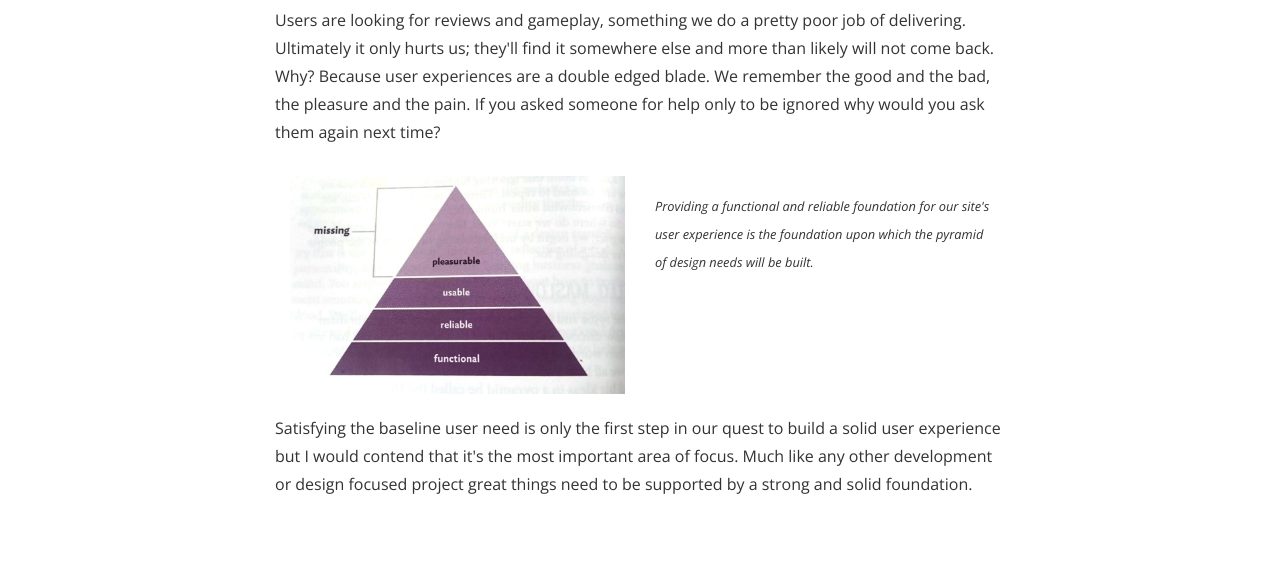
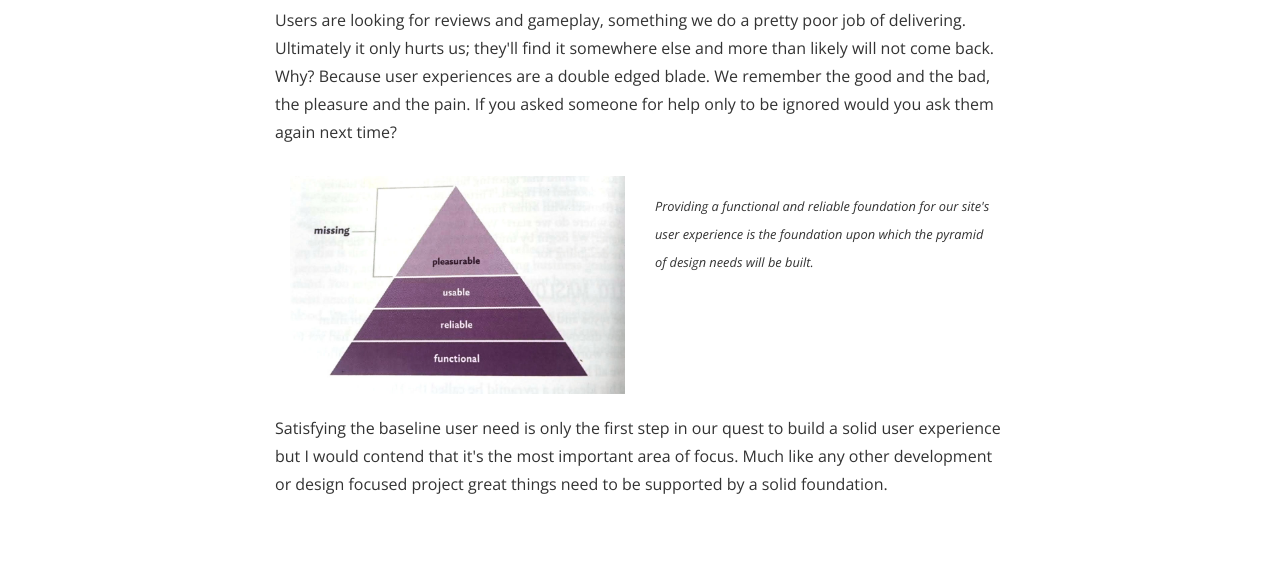
Before and after one commit to pdcdesign/pdcdesign, a Jekyll site: the page built from blog/_posts/2015-9-2-give.html, in a window 1280 px wide. Shown: the part 994-1563 px from the top of the page. Built offline with Jekyll 4.4.1, drawn with Linux system fonts in a browser that asks for light colours.

Commit message:
update blog post

```diff
--- a/blog/_posts/2015-9-2-give.html
+++ b/blog/_posts/2015-9-2-give.html
@@ -19,7 +19,7 @@ Visitors come to PlayStation.com to learn about an entertainment platform and so
 </p>
 <h2>Establishing a Baseline</h2>
 <p>
-    Users are looking for reviews and gameplay, something we do a pretty poor job of delivering. Ultimately it only hurts us; they'll find it somewhere else and more than likely will not come back. Why? Because user experiences are a double edged blade. We remember the good and the bad, the pleasure and the pain. If you asked someone for help only to be ignored why would you ask them again next time?
+    Users are looking for reviews and gameplay, something we do a pretty poor job of delivering. Ultimately it only hurts us; they'll find it somewhere else and more than likely will not come back. Why? Because user experiences are a double edged blade. We remember the good and the bad, the pleasure and the pain. If you asked someone for help only to be ignored would you ask them again next time?
 </p>
 <figure class="figure-row">
 <img src="/img/blog/pyramid.jpg" class="col-xs-12 col-md-6">
@@ -29,7 +29,7 @@ Providing a functional and reliable foundation for our site's user experience is
 </figure>
 
 <p>
-    Satisfying the baseline user need is only the first step in our quest to build a solid user experience but I would contend that it's the most important area of focus. Much like any other development or design focused project great things need to be supported by a strong and solid foundation.
+    Satisfying the baseline user need is only the first step in our quest to build a solid user experience but I would contend that it's the most important area of focus. Much like any other development or design focused project great things need to be supported by a solid foundation.
 </p>
 
 
```
